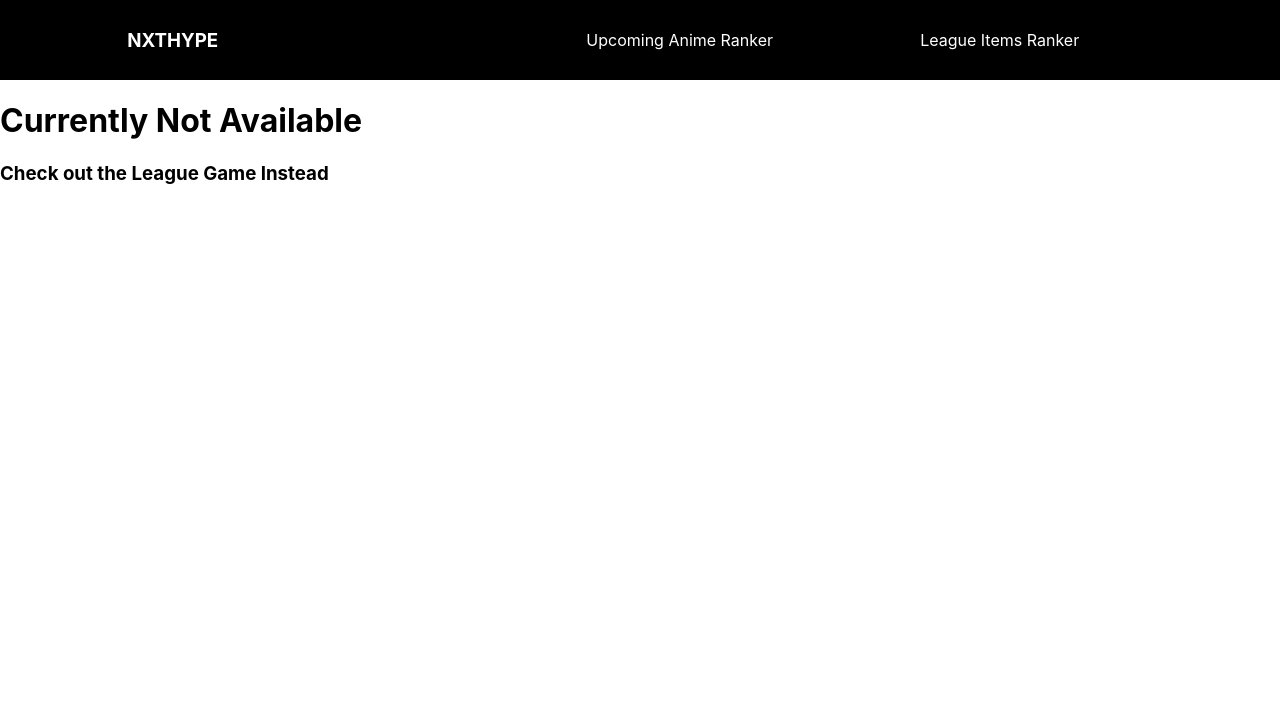
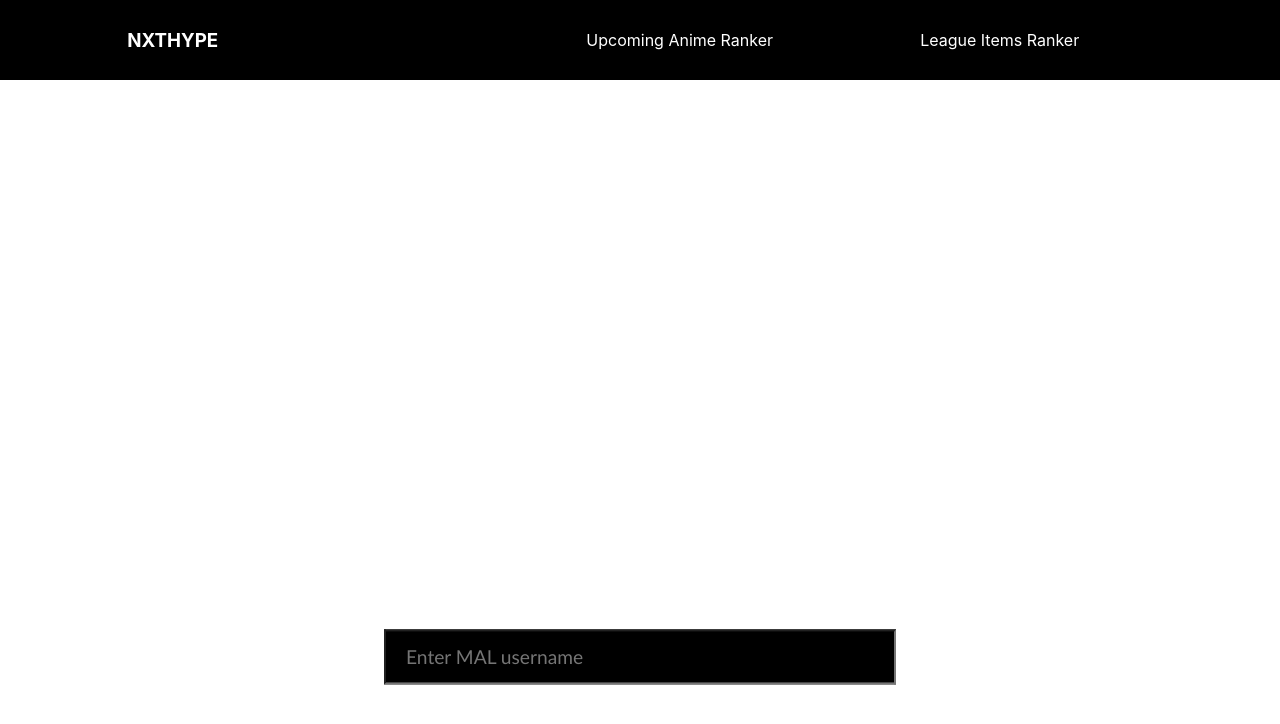
Before and after one commit to harrishanlogan/NxtHype, a React (Create React App) app: page /Anime in a window 1280 px wide. Shown: the top 724 px of the page. Built offline with nearby package versions, Linux system fonts and the light colour scheme.

Commit message:
added enter the mal username

```diff
--- a/src/Anime.js
+++ b/src/Anime.js
@@ -4,8 +4,12 @@ import "./App.css";
 function Anime() {
   return (
     <div>
-      <h1>Currently Not Available</h1>
-      <h3> Check out the League Game Instead</h3>
+      <input
+        type="text"
+        className="searchcontainer"
+        spellcheck="false"
+        placeholder="Enter MAL username"
+      />
     </div>
   );
 }
```
Also changed, not shown: 1 other file (tests, documents, lock files or other folders).
